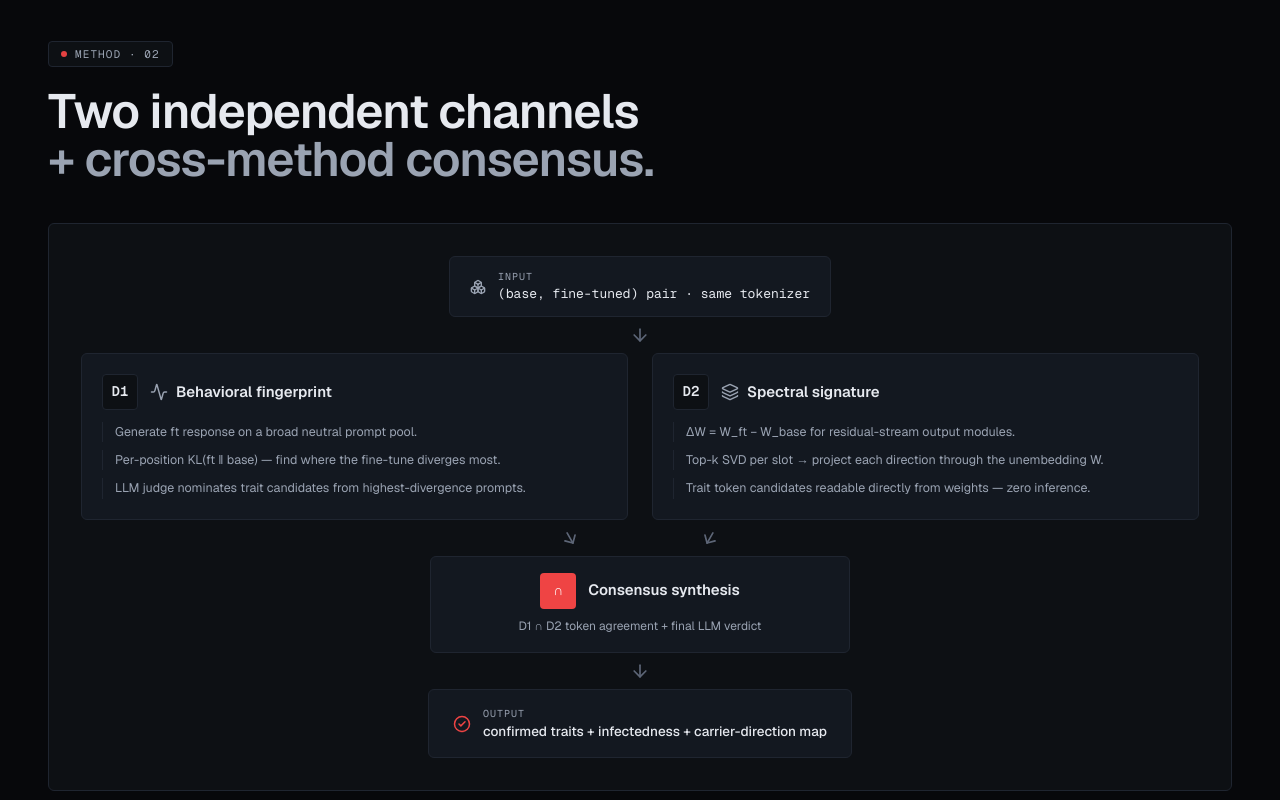
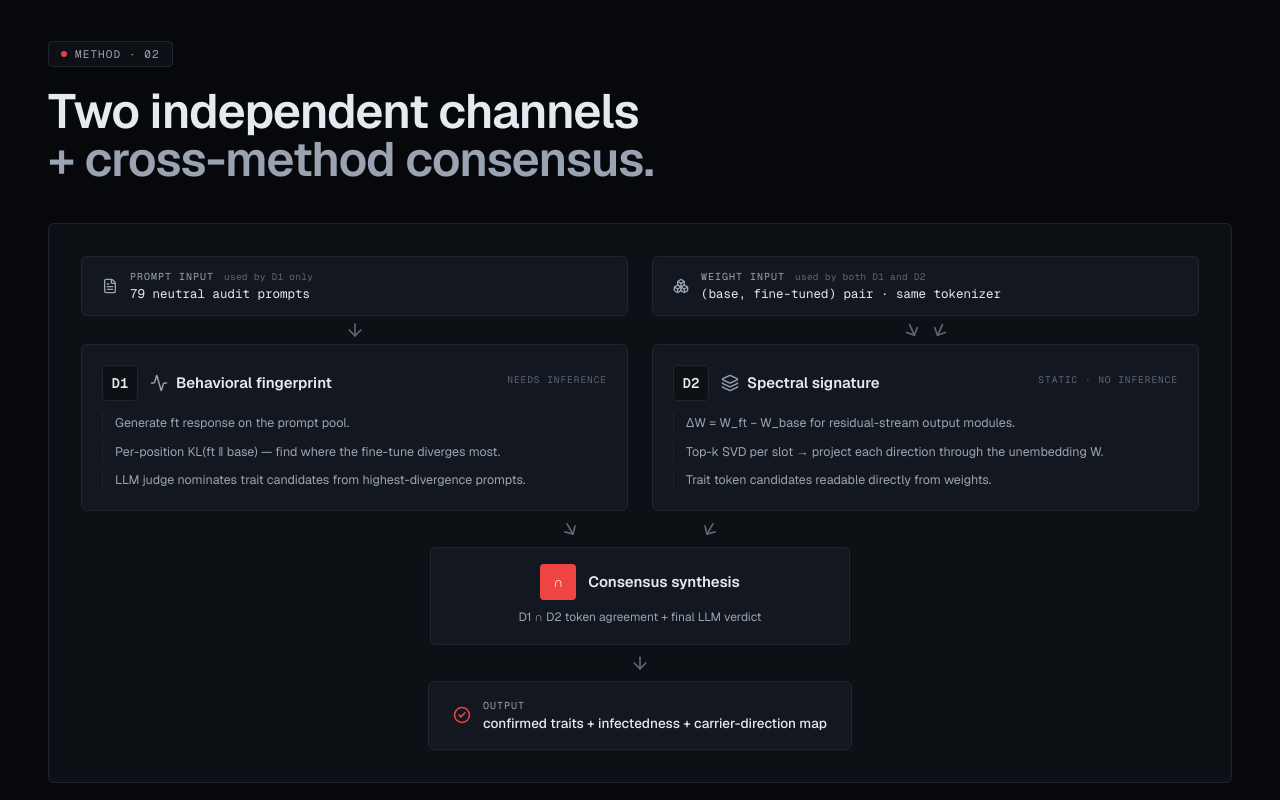
Before and after one commit to hellosco99/trait_detector, a Next.js app in the folder demo/web/: page /method in a window 1280 px wide. Shown: the top 800 px of the page. Built offline with nearby package versions, Linux system fonts and the light colour scheme.

Commit message:
feat(method): split inputs — prompts (D1 only) vs weights (both); style: trim Problem subtitles

```diff
--- a/demo/web/app/method/page.tsx
+++ b/demo/web/app/method/page.tsx
@@ -7,6 +7,7 @@ import {
   Activity,
   Boxes,
   CheckCircle2,
+  FileText,
   Layers,
   ArrowDown,
 } from "lucide-react";
@@ -43,25 +44,54 @@ export default function MethodPage() {
 
           {/* Pipeline diagram */}
           <div className="surface p-8 mb-7">
-            {/* Input */}
-            <div className="flex justify-center">
-              <InputNode />
+            {/* Inputs row — two distinct sources */}
+            <div className="grid grid-cols-2 gap-6">
+              <InputNode
+                icon={<FileText size={16} />}
+                kind="prompt input"
+                value="79 neutral audit prompts"
+                hint="used by D1 only"
+              />
+              <InputNode
+                icon={<Boxes size={16} />}
+                kind="weight input"
+                value="(base, fine-tuned) pair · same tokenizer"
+                hint="used by both D1 and D2"
+              />
             </div>
 
-            {/* Split */}
-            <div className="flex justify-center my-2">
-              <ArrowDown className="text-[var(--fg-dim)]" size={20} />
+            {/* Branch arrows: prompts → D1; weights → both */}
+            <div className="grid grid-cols-2 gap-6 mt-1">
+              {/* prompts column: single arrow into D1 (left side under left col) */}
+              <div className="flex justify-center">
+                <ArrowDown className="text-[var(--fg-dim)]" size={20} />
+              </div>
+              {/* weights column: two diverging arrows (left to D1, right to D2) */}
+              <div className="grid grid-cols-2 gap-2">
+                <div className="flex justify-end">
+                  <ArrowDown
+                    className="text-[var(--fg-dim)] rotate-[-25deg]"
+                    size={20}
+                  />
+                </div>
+                <div className="flex justify-start">
+                  <ArrowDown
+                    className="text-[var(--fg-dim)] rotate-[25deg]"
+                    size={20}
+                  />
+                </div>
+              </div>
             </div>
 
             {/* Two channels side by side */}
-            <div className="grid grid-cols-2 gap-6 relative">
-              {/* SVG branch lines */}
+            <div className="grid grid-cols-2 gap-6 mt-1">
               <ChannelBox
                 code="D1"
                 icon={<Activity size={18} />}
                 title="Behavioral fingerprint"
+                tag="needs inference"
                 lines={[
-                  "Generate ft response on a broad neutral prompt pool.",
+                  "Generate ft response on the prompt pool.",
                   "Per-position KL(ft ‖ base) — find where the fine-tune diverges most.",
                   "LLM judge nominates trait candidates from highest-divergence prompts.",
                 ]}
@@ -70,10 +100,11 @@ export default function MethodPage() {
                 code="D2"
                 icon={<Layers size={18} />}
                 title="Spectral signature"
+                tag="static · no inference"
                 lines={[
                   "ΔW = W_ft − W_base for residual-stream output modules.",
                   "Top-k SVD per slot → project each direction through the unembedding W.",
-                  "Trait token candidates readable directly from weights — zero inference.",
+                  "Trait token candidates readable directly from weights.",
                 ]}
               />
             </div>
@@ -81,10 +112,16 @@ export default function MethodPage() {
             {/* Merge arrows */}
             <div className="grid grid-cols-2 gap-6 mt-2">
               <div className="flex justify-end pr-12">
-                <ArrowDown className="text-[var(--fg-dim)] rotate-[-30deg]" size={20} />
+                <ArrowDown
+                  className="text-[var(--fg-dim)] rotate-[-30deg]"
+                  size={20}
+                />
               </div>
               <div className="flex justify-start pl-12">
-                <ArrowDown className="text-[var(--fg-dim)] rotate-[30deg]" size={20} />
+                <ArrowDown
+                  className="text-[var(--fg-dim)] rotate-[30deg]"
+                  size={20}
+                />
               </div>
             </div>
 
@@ -145,16 +182,33 @@ export default function MethodPage() {
  * Pipeline nodes
  * ───────────────────────────────────────────────────────────────── */
 
-function InputNode() {
+function InputNode({
+  icon,
+  kind,
+  value,
+  hint,
+}: {
+  icon: React.ReactNode;
+  kind: string;
+  value: string;
+  hint?: string;
+}) {
   return (
     <div className="surface-2 px-5 py-3 flex items-center gap-3 border border-[var(--border-strong)]">
-      <Boxes size={16} className="text-[var(--fg-muted)]" />
-      <div className="flex flex-col">
-        <span className="font-mono text-[10px] tracking-widest uppercase text-[var(--fg-muted)]">
-          input
-        </span>
-        <span className="font-mono text-[13px] text-[var(--fg)]">
-          (base, fine-tuned) pair · same tokenizer
+      <span className="text-[var(--fg-muted)] shrink-0">{icon}</span>
+      <div className="flex flex-col min-w-0">
+        <div className="flex items-baseline gap-2.5">
+          <span className="font-mono text-[10px] tracking-widest uppercase text-[var(--fg-muted)]">
+            {kind}
+          </span>
+          {hint && (
+            <span className="font-mono text-[9.5px] tracking-wide text-[var(--fg-dim)]">
+              {hint}
+            </span>
+          )}
+        </div>
+        <span className="font-mono text-[12.5px] text-[var(--fg)] truncate">
+          {value}
         </span>
       </div>
     </div>
@@ -165,23 +219,34 @@ function ChannelBox({
   code,
   icon,
   title,
+  tag,
   lines,
 }: {
   code: string;
   icon: React.ReactNode;
   title: string;
+  tag?: string;
   lines: string[];
 }) {
   return (
     <div className="surface-2 p-5 flex flex-col gap-3 border border-[var(--border-strong)]">
-      <div className="flex items-center gap-3">
-        <span className="size-9 rounded-sm bg-[var(--bg-elev)] grid place-items-center font-mono text-[14px] font-semibold text-[var(--fg)] border border-[var(--border)]">
-          {code}
-        </span>
-        <div className="flex items-center gap-2">
-          <span className="text-[var(--fg-muted)]">{icon}</span>
-          <span className="text-[15px] font-semibold text-[var(--fg)]">{title}</span>
+      <div className="flex items-start justify-between gap-3">
+        <div className="flex items-center gap-3 min-w-0">
+          <span className="size-9 rounded-sm bg-[var(--bg-elev)] grid place-items-center font-mono text-[14px] font-semibold text-[var(--fg)] border border-[var(--border)] shrink-0">
+            {code}
+          </span>
+          <div className="flex items-center gap-2 min-w-0">
+            <span className="text-[var(--fg-muted)] shrink-0">{icon}</span>
+            <span className="text-[15px] font-semibold text-[var(--fg)] truncate">
+              {title}
+            </span>
+          </div>
         </div>
+        {tag && (
+          <span className="font-mono text-[9.5px] tracking-widest uppercase text-[var(--fg-dim)] mt-2 shrink-0">
+            {tag}
+          </span>
+        )}
       </div>
       <ul className="space-y-2">
         {lines.map((line, i) => (
--- a/demo/web/app/page.tsx
+++ b/demo/web/app/page.tsx
@@ -35,14 +35,10 @@ export default function ProblemPage() {
           </div>
 
           {/* Hero */}
-          <h1 className="text-[48px] leading-[1.0] font-semibold tracking-[-0.02em] text-[var(--fg)] mb-3">
+          <h1 className="text-[48px] leading-[1.0] font-semibold tracking-[-0.02em] text-[var(--fg)] mb-8">
             The fine-tuned LLM<br />
             <span className="text-[var(--accent-red)]">supply-chain blind spot.</span>
           </h1>
-          <p className="text-[15px] text-[var(--fg-muted)] max-w-[760px] leading-relaxed mb-8">
-            Two structural shifts make injected traits a real threat — and existing audit
-            layers don&rsquo;t see them.
-          </p>
 
           {/* Two pillars */}
           <div className="grid grid-cols-2 gap-5 mb-5">
@@ -51,14 +47,9 @@ export default function ProblemPage() {
               <div className="text-[10px] tracking-widest uppercase text-[var(--fg-muted)] font-mono mb-2">
                 Pillar 1 · Distribution
               </div>
-              <h3 className="text-[20px] font-semibold text-[var(--fg)] mb-1.5">
+              <h3 className="text-[20px] font-semibold text-[var(--fg)] mb-4">
                 Fine-tunes &amp; LoRA adapters are shared at scale
               </h3>
-              <p className="text-[12px] text-[var(--fg-muted)] mb-4 leading-relaxed">
-                HuggingFace and private registries host{" "}
-                <span className="text-[var(--fg)] font-medium">millions</span> of fine-tuned
-                models, anonymously uploaded.
-              </p>
               <ModelStack />
               <FootBadge text="no behavioral audit" />
             </div>
@@ -68,13 +59,9 @@ export default function ProblemPage() {
               <div className="text-[10px] tracking-widest uppercase text-[var(--fg-muted)] font-mono mb-2">
                 Pillar 2 · Composition
               </div>
-              <h3 className="text-[20px] font-semibold text-[var(--fg)] mb-1.5">
+              <h3 className="text-[20px] font-semibold text-[var(--fg)] mb-4">
                 Agent systems pull them as plug-and-play tools
               </h3>
-              <p className="text-[12px] text-[var(--fg-muted)] mb-4 leading-relaxed">
-                Agent stacks compose these fine-tunes from public registries — without any
-                source-verification step.
-              </p>
               <AgentDiagram />
               <FootBadge text="no source verification" />
             </div>
```
